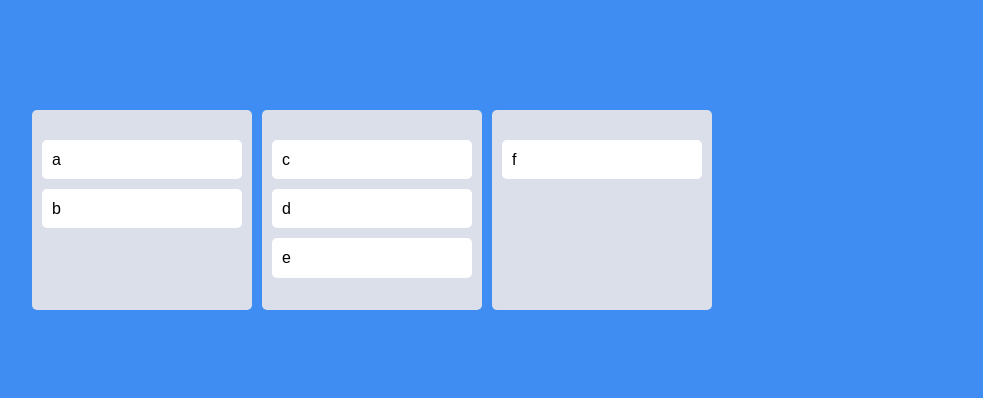
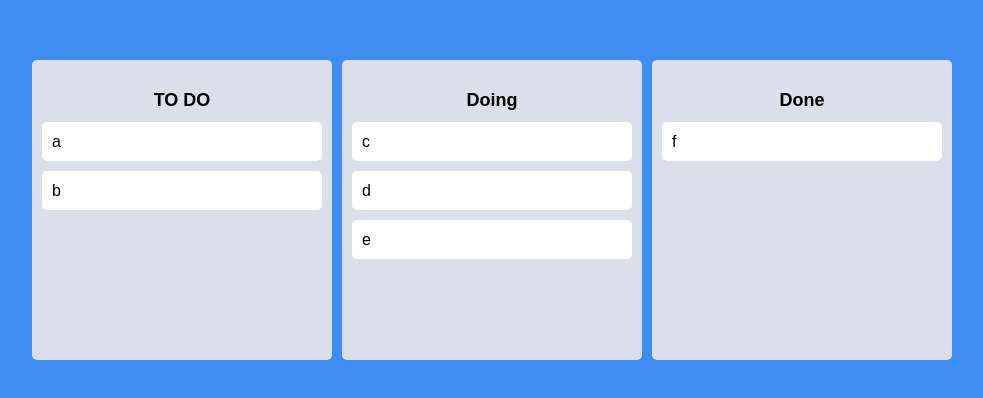
Before and after one commit to kamja44/trelloClone, a React (Create React App) app: page / in a window 1280 px wide. Shown: the part 190-588 px from the top of the page, without its empty margins (268-1251 px from the left). Built offline with nearby package versions, Linux system fonts and the light colour scheme.

Commit message:
same board movement

```diff
--- a/src/App.tsx
+++ b/src/App.tsx
@@ -23,17 +23,22 @@
 
 function App() {
   const [toDos, setToDos] = useRecoilState(toDoState);
-  const onDragEnd = ({ draggableId, destination, source }: DropResult) => {
-    if (!destination) return;
-    /*setToDos((oldToDos) => {
-      const toDosCopy = [...oldToDos];
-      // 1. Delete item on source.index => array에서 우리가 움직이고 싶은 item의 index를 반환한다.
-      toDosCopy.splice(source.index, 1);
-      // 2. Put back the item on the destination.index
-      toDosCopy.splice(destination?.index, 0, draggableId);
-      return toDosCopy;
-    });
-    */
+  const onDragEnd = (info: DropResult) => {
+    console.log(info);
+    const { destination, draggableId, source } = info;
+    if (destination?.droppableId === source.droppableId) {
+      // same  board movement
+      setToDos((allBoards) => {
+        console.log(allBoards);
+        const boardCopy = [...allBoards[source.droppableId]];
+        boardCopy.splice(source.index, 1);
+        boardCopy.splice(destination?.index, 0, draggableId);
+        return {
+          ...allBoards,
+          [source.droppableId]: boardCopy,
+        };
+      });
+    }
   };
   return (
     <DragDropContext onDragEnd={onDragEnd}>
--- a/src/Components/Board.tsx
+++ b/src/Components/Board.tsx
@@ -7,25 +7,34 @@
   padding-top: 30px;
   background-color: ${(props) => props.theme.boardColor};
   border-radius: 5px;
-  min-height: 200px;
+  width: 300px;
+  min-height: 300px;
 `;
 interface IBoardProps {
   toDos: string[];
   boardId: string;
 }
-
+const Title = styled.h2`
+  text-align: center;
+  font-weight: 600;
+  margin-bottom: 10px;
+  font-size: 18px;
+`;
 function Board({ toDos, boardId }: IBoardProps) {
   return (
+    <Wrapper>
+      <Title>{boardId}</Title>
       <Droppable droppableId={boardId}>
         {(magic) => (
-        <Wrapper ref={magic.innerRef} {...magic.droppableProps}>
+          <div ref={magic.innerRef} {...magic.droppableProps}>
             {toDos.map((toDo, index) => (
-            <DraggableCard key={toDo} toDo={toDo} index={index} />
+              <DraggableCard key={toDo} index={index} toDo={toDo} />
             ))}
             {magic.placeholder}
-        </Wrapper>
+          </div>
         )}
       </Droppable>
+    </Wrapper>
   );
 }
 export default Board;
--- a/src/Components/DraggableCard.tsx
+++ b/src/Components/DraggableCard.tsx
@@ -12,7 +12,7 @@
   index: number;
 }
 function DraggableCard({ toDo, index }: IDraggableCardProps) {
-  console.log(toDo, "has been rendered");
+  // console.log(toDo, "has been rendered");
   return (
     <Draggable key={toDo} draggableId={toDo} index={index}>
       {(magic) => (
--- a/src/atoms.tsx
+++ b/src/atoms.tsx
@@ -7,8 +7,8 @@
 export const toDoState = atom<IToDoState>({
   key: "toDo",
   default: {
-    to_do: ["a", "b"],
-    doing: ["c", "d", "e"],
-    done: ["f"],
+    "TO DO": ["a", "b"],
+    Doing: ["c", "d", "e"],
+    Done: ["f"],
   },
 });
```
Lines whose indentation alone changed are shown as unchanged.
